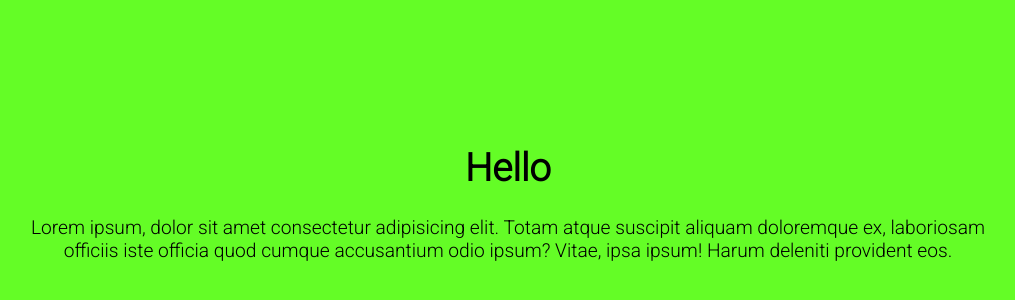
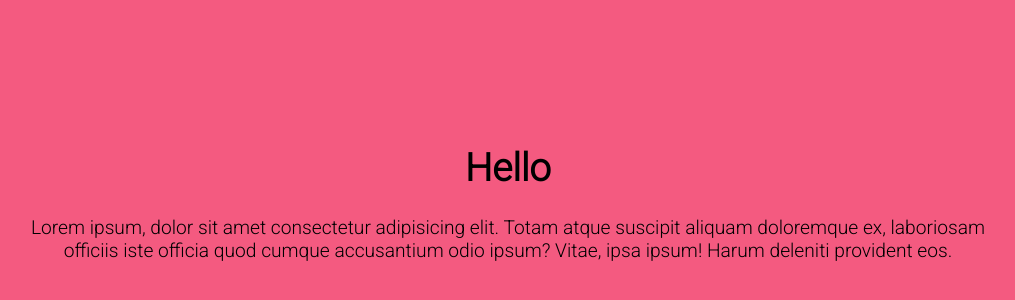
Before and after one commit to do-jonathan4/frontend-styling-practice, a website: page index.html in a window 1280 px wide. Shown: the part 164-464 px from the top of the page, without its empty margins (132-1147 px from the left). Drawn offline with Linux system fonts and the light colour scheme.

Commit message:
changed bg color to #f45a80

```diff
--- a/assets/css/styles.css
+++ b/assets/css/styles.css
@@ -1,3 +1,3 @@
 body {
-        background-color: #64fd26;
+        background-color: #f45a80;
     }
```
